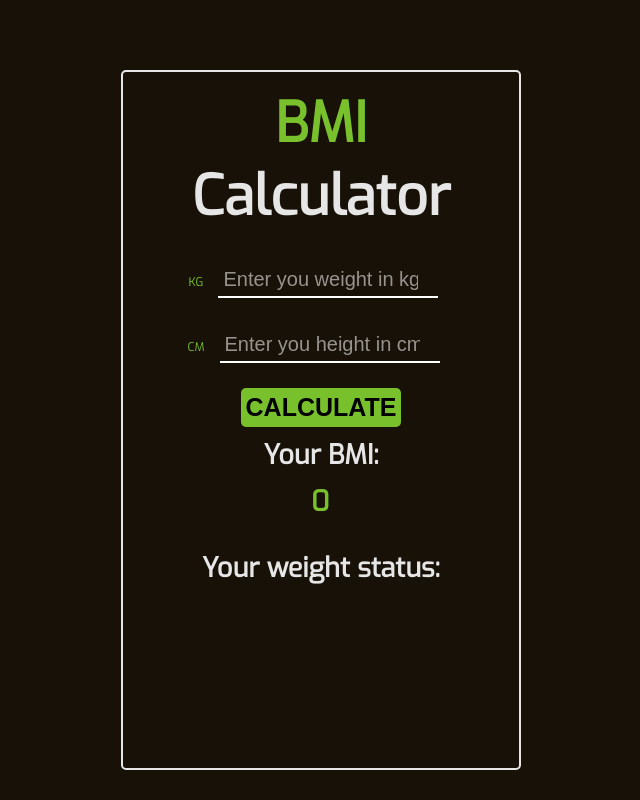
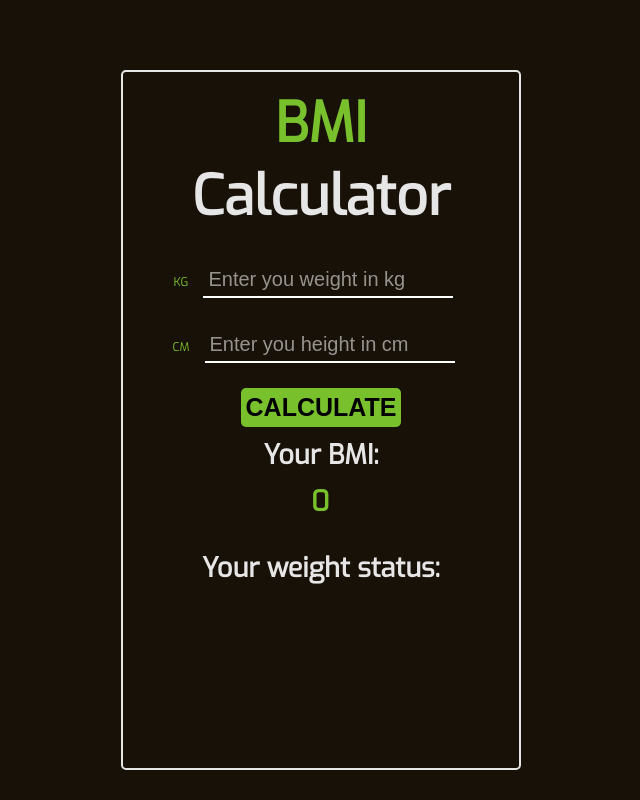
Before and after one commit to tamaskovacs0408/bmi_ts, a React (Create React App) app: page / in a window 1280 px wide. Shown: the whole page, without its empty margins (319-959 px from the left). Built offline with nearby package versions, Linux system fonts and the light colour scheme; the HTML template or start-up script is replaced by a standard one.

Commit message:
Style update

```diff
--- a/src/components/calculator.style.ts
+++ b/src/components/calculator.style.ts
@@ -42,6 +42,10 @@ export const Input = styled.input`
     width: 220px;
     font-size: 2rem;
   }
+
+  @media screen and (min-width: 992px){
+    width: 250px;
+  }
 `
 
 export const Button = styled.button`
```
